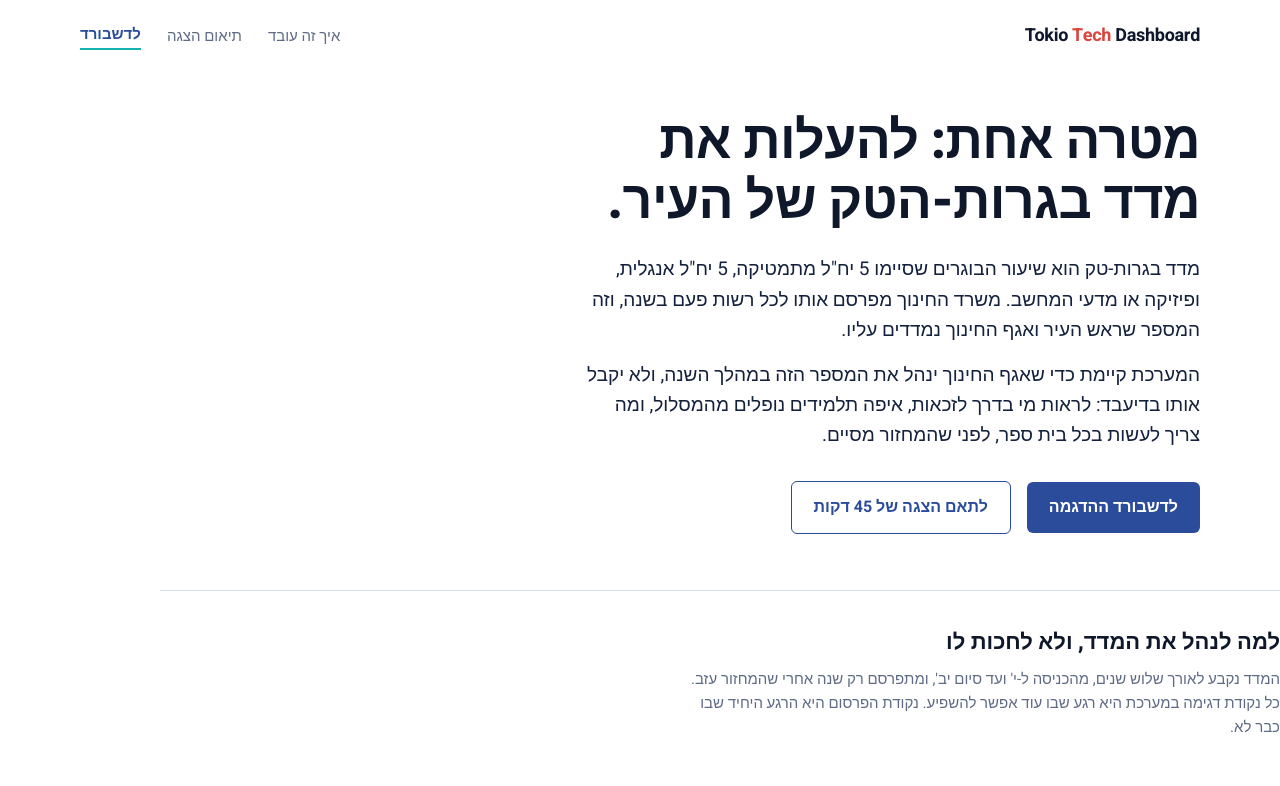
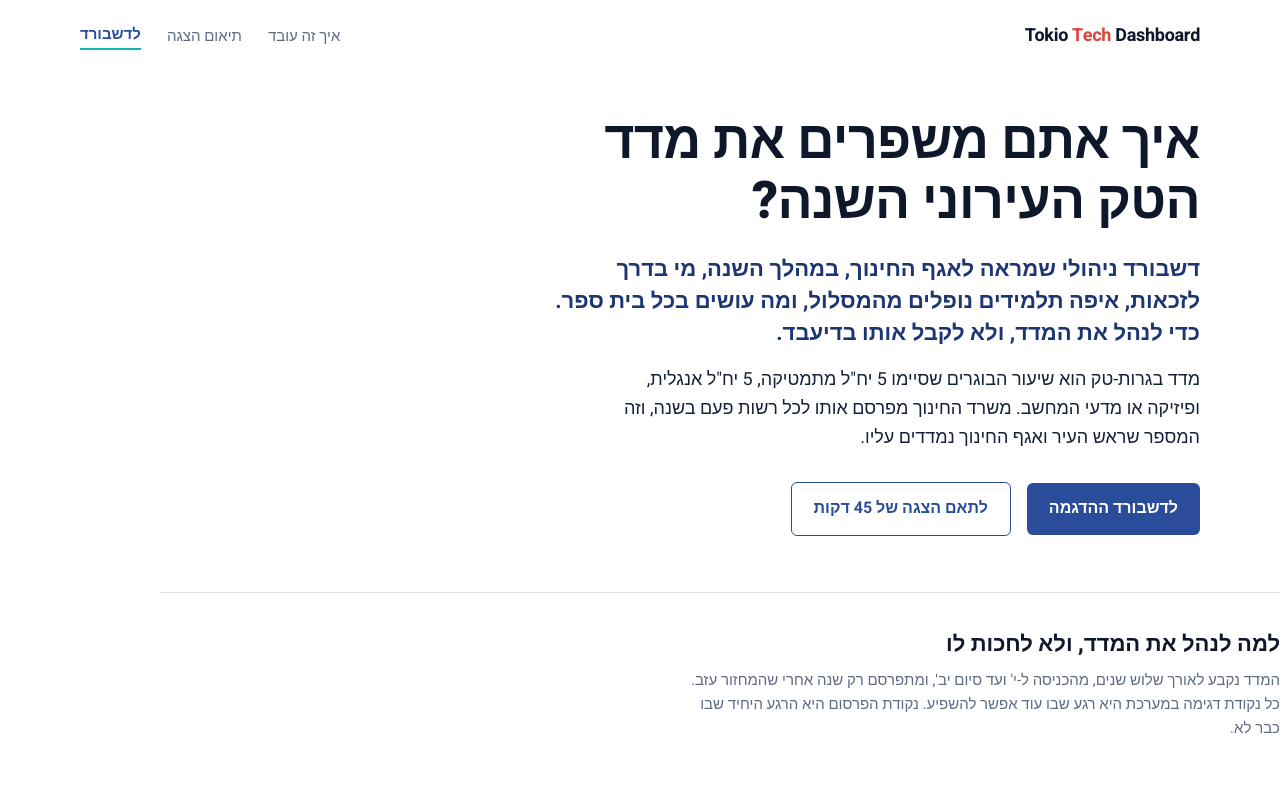
Before and after one commit to ramishaked/TokioTechDashboard, a website: page about.html in a window 1280 px wide. Shown: the top 786 px of the page. Drawn offline with Linux system fonts and the light colour scheme.

Commit message:
about: question headline with a plain answer line
Co-Authored-By: Claude Fable 5.1 <noreply@anthropic.com>

```diff
--- a/about.html
+++ b/about.html
@@ -3,7 +3,7 @@
 <head>
 <meta charset="UTF-8">
 <meta name="viewport" content="width=device-width, initial-scale=1">
-<title>Tokio Tech Dashboard: מדד בגרות-טק עירוני, מנוהל בזמן שהוא נוצר</title>
+<title>Tokio Tech Dashboard: איך משפרים את מדד הטק העירוני השנה</title>
 <meta name="description" content="דשבורד עירוני למדד בגרות-טק: אותו מדד שמשרד החינוך מפרסם, נמדד פעמיים בשנה לפי בית ספר ושכבה, בזמן שעוד אפשר להשפיע עליו.">
 <link rel="preconnect" href="https://fonts.googleapis.com">
 <link href="https://fonts.googleapis.com/css2?family=Heebo:wght@400;500;700;800;900&display=swap" rel="stylesheet">
@@ -35,8 +35,8 @@ img{max-width:100%;display:block;}
 /* ── hero ────────────────────────────────────────────── */
 .hero{padding:40px 0 20px;}
 .hero h1{font-family:var(--display);font-weight:800;font-size:clamp(30px,4.2vw,52px);line-height:1.15;max-width:20ch;color:var(--night);letter-spacing:-.6px;}
-.hero p.lead{margin-top:22px;max-width:58ch;font-size:19px;color:var(--ink);}
-.hero p.lead + p.lead{margin-top:14px;}
+.hero p.answer{margin-top:22px;max-width:52ch;font-size:22px;line-height:1.45;font-weight:700;color:var(--indigo-d);}
+.hero p.lead{margin-top:16px;max-width:58ch;font-size:18px;color:var(--ink);}
 .hero .acts{margin-top:30px;display:flex;gap:16px;flex-wrap:wrap;align-items:center;}
 .btn{display:inline-block;text-decoration:none;font-weight:700;font-size:16px;padding:13px 22px;border-radius:6px;}
 .btn.p{background:var(--indigo);color:#fff;}
@@ -153,9 +153,9 @@ footer a{color:var(--indigo);}
 
 <main>
   <section class="wrap hero">
-    <h1>מטרה אחת: להעלות את מדד בגרות-הטק של העיר.</h1>
+    <h1>איך אתם משפרים את מדד הטק העירוני השנה?</h1>
+    <p class="answer">דשבורד ניהולי שמראה לאגף החינוך, במהלך השנה, מי בדרך לזכאות, איפה תלמידים נופלים מהמסלול, ומה עושים בכל בית ספר. כדי לנהל את המדד, ולא לקבל אותו בדיעבד.</p>
     <p class="lead">מדד בגרות-טק הוא שיעור הבוגרים שסיימו 5 יח"ל מתמטיקה, 5 יח"ל אנגלית, ופיזיקה או מדעי המחשב. משרד החינוך מפרסם אותו לכל רשות פעם בשנה, וזה המספר שראש העיר ואגף החינוך נמדדים עליו.</p>
-    <p class="lead">המערכת קיימת כדי שאגף החינוך ינהל את המספר הזה במהלך השנה, ולא יקבל אותו בדיעבד: לראות מי בדרך לזכאות, איפה תלמידים נופלים מהמסלול, ומה צריך לעשות בכל בית ספר, לפני שהמחזור מסיים.</p>
     <div class="acts">
       <a class="btn p" href="./">לדשבורד ההדגמה</a>
       <a class="btn s" href="#contact">לתאם הצגה של 45 דקות</a>
```
